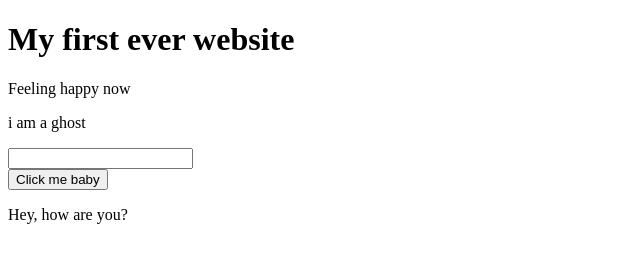
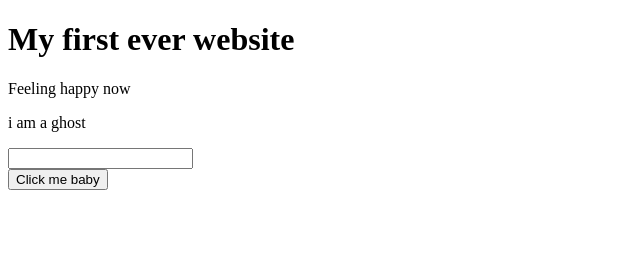
Before and after one commit to MahmudurRashid6604/mahmud-first-website, a plain HTML site: page index.html in a window 1280 px wide. Shown: the whole page, without its empty margins (0-640 px from the left). Drawn offline with Linux system fonts and the light colour scheme.

Commit message:
Update index.html

```diff
--- a/index.html
+++ b/index.html
@@ -9,6 +9,5 @@
   <p>i am a ghost</p>
   <input type="text"><br>
   <button>Click me baby</button>
-  <p>Hey, how are you?</p>
 </body>
 </html>
```
